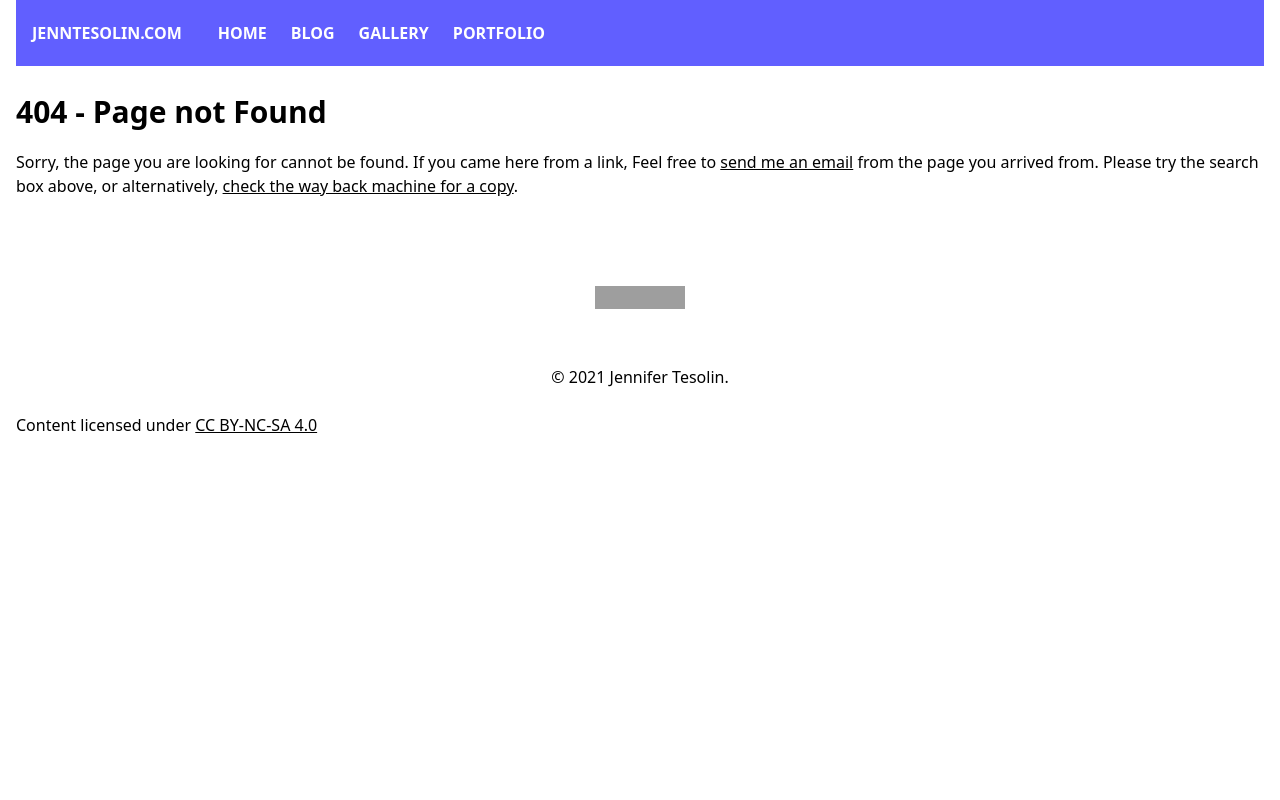
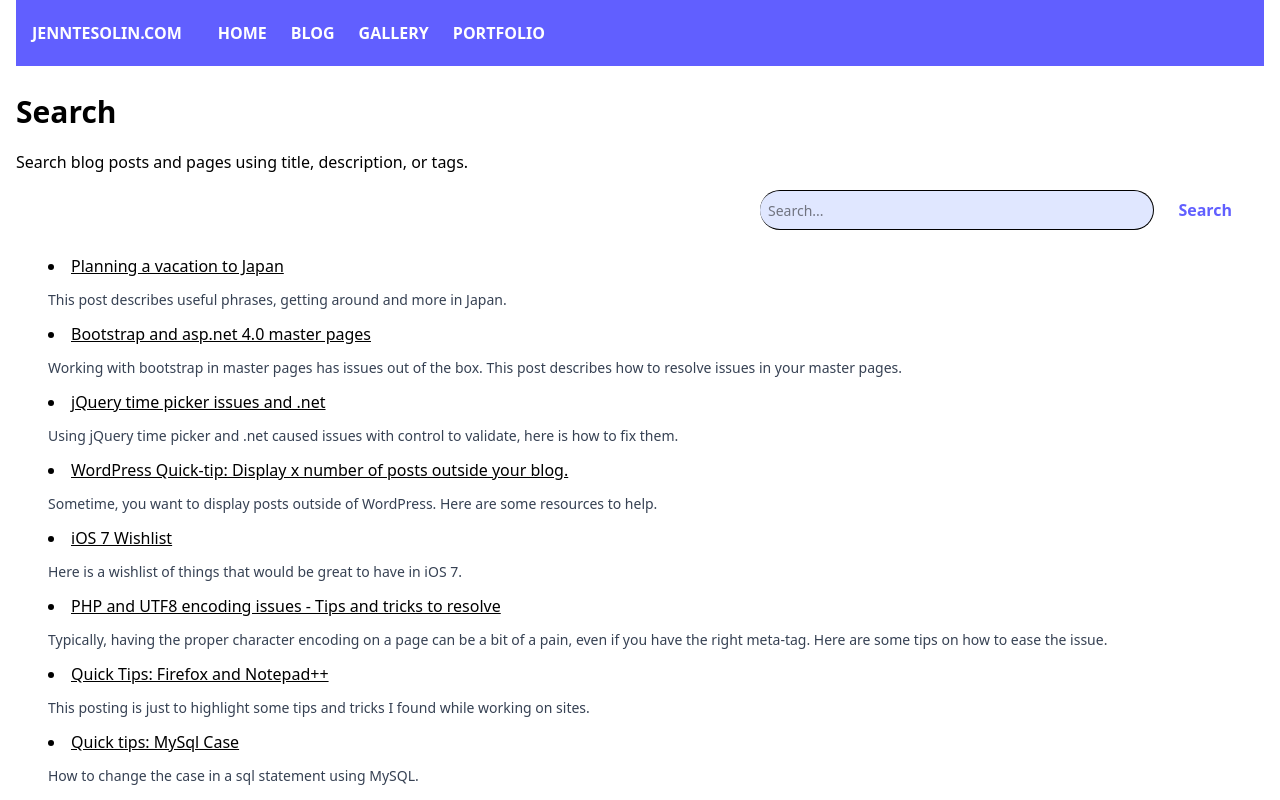
Before and after one commit to jennifert/nextjs-site, a Next.js app: page /search in a window 1280 px wide. Before the commit this address had no page. Shown: the top 800 px of the page. Built offline with nearby package versions, Linux system fonts and the light colour scheme; grey boxes are pictures that could not be loaded.

Commit message:
Search and sitemap
Functionality added.

```diff
--- a/components/form.js
+++ /dev/null
@@ -1,26 +0,0 @@
-import Link from 'next/link'
-export default function Form() {
-    return (
-        <div className="relative flex w-full sm:w-7/12 md:w-5/12 px-4 flex-wrap items-stretch lg:ml-auto">
-            <form role="search" action="" method="post" id="search-form" name="searchForm">
-                <label htmlFor="search" className="sr-only">Search for: </label>
-                <div className="flex">
-                    <input type="search" name="search" id="search" required className="form-input px-2 py-2 h-10 border border-solid rounded-full text-sm leading-snug  text-black bg-indigo-100 shadow-none outline-none w-full font-normal flex-1 border-l-0 mr-2  focus:ring-2 focus:ring-black" />
-
-                    {/* https://devdojo.com/tailwindcss/buttons:
-                                        <a href="#_" class="relative inline-flex items-center px-12 py-3 overflow-hidden text-lg font-medium text-indigo-600 border-2 border-indigo-600 rounded-full hover:text-white group hover:bg-gray-50">
-                        <span class="absolute left-0 block w-full h-0 transition-all bg-indigo-600 opacity-100 group-hover:h-full top-1/2 group-hover:top-0 duration-400 ease"></span>
-                        <span class="absolute right-0 flex items-center justify-start w-10 h-10 duration-300 translate-x-full group-hover:translate-x-0 ease">
-                            <svg class="w-5 h-5" fill="none" stroke="currentColor" viewBox="0 0 24 24" xmlns="http://www.w3.org/2000/svg"><path stroke-linecap="round" stroke-linejoin="round" stroke-width="2" d="M14 5l7 7m0 0l-7 7m7-7H3"></path></svg>
-                        </span>
-                        <span class="relative">Button Text</span>
-                    </a>
-                                        */}
-                    <button type="submit" className="bg-white hover:bg-indigo-700 text-indigo-500 hover:text-white font-bold py-2 px-4 rounded">
-                        Search
-                    </button>
-                </div>
-            </form>
-        </div>
-    )
-}
--- a/components/search.js
+++ /dev/null
@@ -1,28 +0,0 @@
-import Link from 'next/link'
-export default function Form() {
-    return (
-
-        // TODO: Move classes into css
-        <div className="relative flex w-full sm:w-7/12 md:w-5/12 px-4 flex-wrap items-stretch lg:ml-auto">
-            <form role="search" action="" method="post" id="search-form" name="searchForm">
-                <label htmlFor="search" className="sr-only">Search for: </label>
-                <div className="flex">
-                    <input type="search" name="search" id="search" required className="form-input px-2 py-2 h-10 border border-solid rounded-full text-sm leading-snug  text-black bg-indigo-100 shadow-none outline-none w-full font-normal flex-1 border-l-0 mr-2  focus:ring-2 focus:ring-black" />
-
-                    {/* https://devdojo.com/tailwindcss/buttons:
-                                        <a href="#_" class="relative inline-flex items-center px-12 py-3 overflow-hidden text-lg font-medium text-indigo-600 border-2 border-indigo-600 rounded-full hover:text-white group hover:bg-gray-50">
-                        <span class="absolute left-0 block w-full h-0 transition-all bg-indigo-600 opacity-100 group-hover:h-full top-1/2 group-hover:top-0 duration-400 ease"></span>
-                        <span class="absolute right-0 flex items-center justify-start w-10 h-10 duration-300 translate-x-full group-hover:translate-x-0 ease">
-                            <svg class="w-5 h-5" fill="none" stroke="currentColor" viewBox="0 0 24 24" xmlns="http://www.w3.org/2000/svg"><path stroke-linecap="round" stroke-linejoin="round" stroke-width="2" d="M14 5l7 7m0 0l-7 7m7-7H3"></path></svg>
-                        </span>
-                        <span class="relative">Button Text</span>
-                    </a>
-                                        */}
-                    <button type="submit" className="bg-white hover:bg-indigo-700 text-indigo-500 hover:text-white font-bold py-2 px-4 rounded">
-                        Search
-                    </button>
-                </div>
-            </form>
-        </div>
-    )
-}
--- /dev/null
+++ b/pages/search.js
@@ -0,0 +1,79 @@
+
+import { useState, useEffect } from 'react';
+import Layout from '../components/layout';
+import Link from 'next/link';
+
+export async function getStaticProps() {
+  const meta = await import('../public/meta.json');
+  return {
+    props: {
+      entries: meta.default
+    }
+  };
+}
+
+export default function SearchPage({ entries }) {
+  const [searchTerm, setSearchTerm] = useState('');
+  const [results, setResults] = useState(entries);
+
+  useEffect(() => {
+    if (!searchTerm) {
+      setResults(entries);
+      return;
+    }
+
+    const q = searchTerm.toLowerCase();
+    setResults(
+      entries.filter(e =>
+        e.title.toLowerCase().includes(q) ||
+        e.description.toLowerCase().includes(q) ||
+        (e.tags || []).some(tag => tag.toLowerCase().includes(q))
+      )
+    );
+  }, [searchTerm, entries]);
+
+  return (
+    <Layout>
+      <h1 id="main-content">Search</h1>
+      <p className="mb-4">Search blog posts and pages using title, description, or tags.</p>
+      <form
+        role="search"
+        onSubmit={e => e.preventDefault()}
+        className="relative flex w-full sm:w-7/12 md:w-5/12 px-4 flex-wrap items-stretch lg:ml-auto"
+      >
+        <label htmlFor="search" className="sr-only">Search for:</label>
+        <div className="flex w-full">
+          <input
+            type="search"
+            name="search"
+            id="search"
+            required
+            className="form-input px-2 py-2 h-10 border border-solid rounded-full text-sm leading-snug text-black bg-indigo-100 shadow-none outline-none w-full font-normal border-l-0 mr-2 focus:ring-2 focus:ring-black"
+            value={searchTerm}
+            onChange={e => setSearchTerm(e.target.value)}
+            placeholder="Search..."
+          />
+          <button
+            type="submit"
+            className="bg-white hover:bg-indigo-700 text-indigo-500 hover:text-white font-bold py-2 px-4 rounded"
+          >
+            Search
+          </button>
+        </div>
+      </form>
+
+      <ul className="mt-6 list-disc pl-6">
+        {results.length > 0 ? results.map(entry => (
+          <li key={entry.route} className="mb-2">
+            <Link href={entry.route} className="underline hover:underline focus:ring-2 focus:ring-white">
+              {entry.title}
+            </Link>
+            <p className="text-sm text-gray-700">{entry.description}</p>
+          </li>
+        )) : (
+          <p className="mt-4">No results found.</p>
+        )}
+      </ul>
+    </Layout>
+  );
+}
--- a/pages/sitemap.js
+++ b/pages/sitemap.js
@@ -1,24 +1,46 @@
-import Link from 'next/link'
-import Head from 'next/head'
-import { SITE_TITLE } from '../lib/constants'
-import Layout from '../components/layout'
 
-export default function Sitemap() {
-    const POST_TITLE = 'Sitemap';
-    const POST_DESCRIPTION = 'A list of all pages and posts on my website.';
+import fs from 'fs';
+import path from 'path';
+import Link from 'next/link';
+import Layout from '../components/layout';
+
+export async function getStaticProps() {
+    const metaPath = path.join(process.cwd(), 'public', 'meta.json');
+    const raw = fs.readFileSync(metaPath, 'utf-8');
+    const entries = JSON.parse(raw);
+
+    // Group by route prefix
+    const grouped = {};
+    for (const entry of entries) {
+        const group = entry.route.split('/')[1] || 'root';
+        if (!grouped[group]) grouped[group] = [];
+        grouped[group].push(entry);
+    }
+
+    return {
+        props: { grouped }
+    };
+}
+
+export default function SitemapPage({ grouped }) {
     return (
         <Layout>
-            <Head>
-                <title>{POST_TITLE} - {SITE_TITLE}</title>
-                <meta name="description" content={POST_DESCRIPTION} />
-            </Head>
-
-            <section aria-labelledby="main-content">
-                <h1 id="main-content">Sitemap</h1>
-                <p>
-                    Sitemap will be here.
-                </p>
-            </section>
+            <h1 id="main-content">Sitemap</h1>
+            <p className="mb-4">A human-readable view of the site structure based on page metadata.</p>
+            {Object.entries(grouped).map(([group, pages]) => (
+                <div key={group} className="mb-6">
+                    <h2 className="text-xl font-semibold capitalize mb-2">{group}</h2>
+                    <ul className="list-disc pl-5">
+                        {pages.map((page) => (
+                            <li key={page.route}>
+                                <Link href={page.route} className="underline hover:underline focus:ring-2 focus:ring-white">
+                                    {page.title}
+                                </Link>
+                            </li>
+                        ))}
+                    </ul>
+                </div>
+            ))}
         </Layout>
-    )
+    );
 }
```
Also changed, not shown: 1 other file (tests, documents, lock files or other folders).
